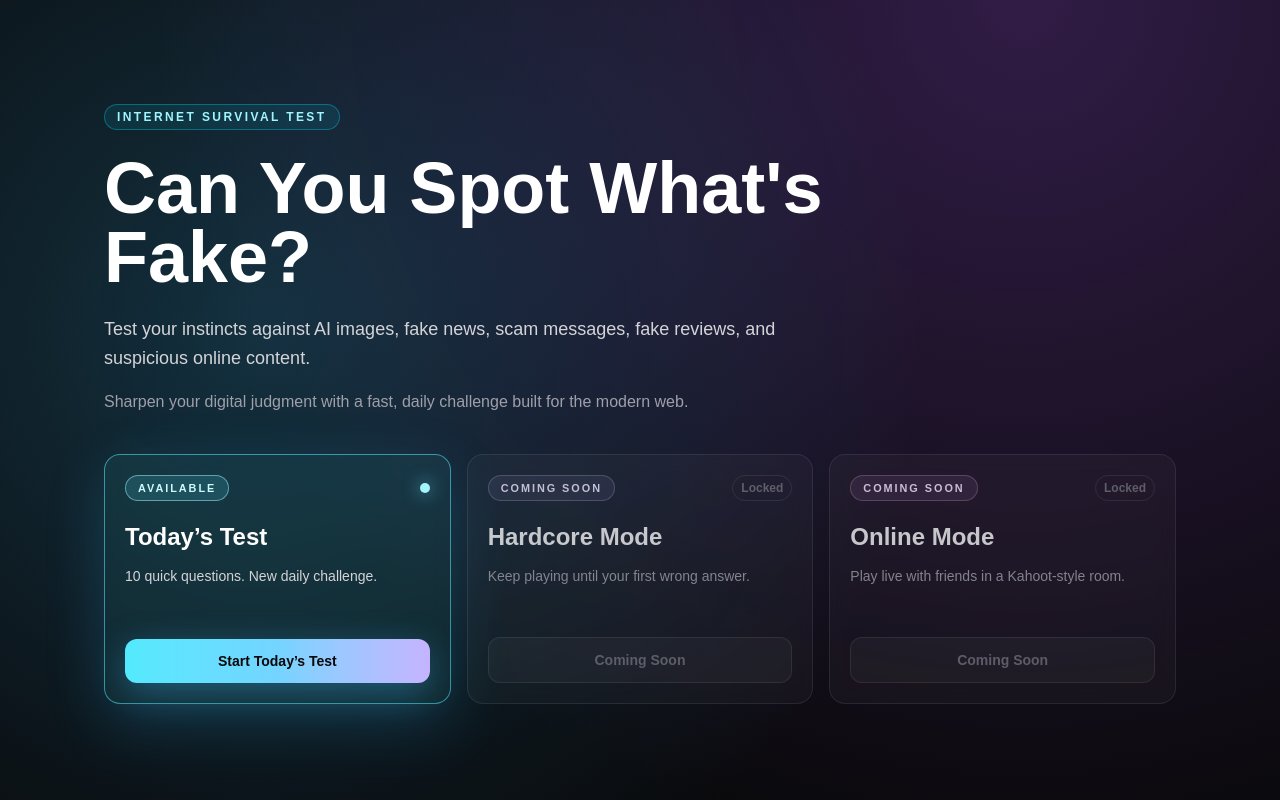
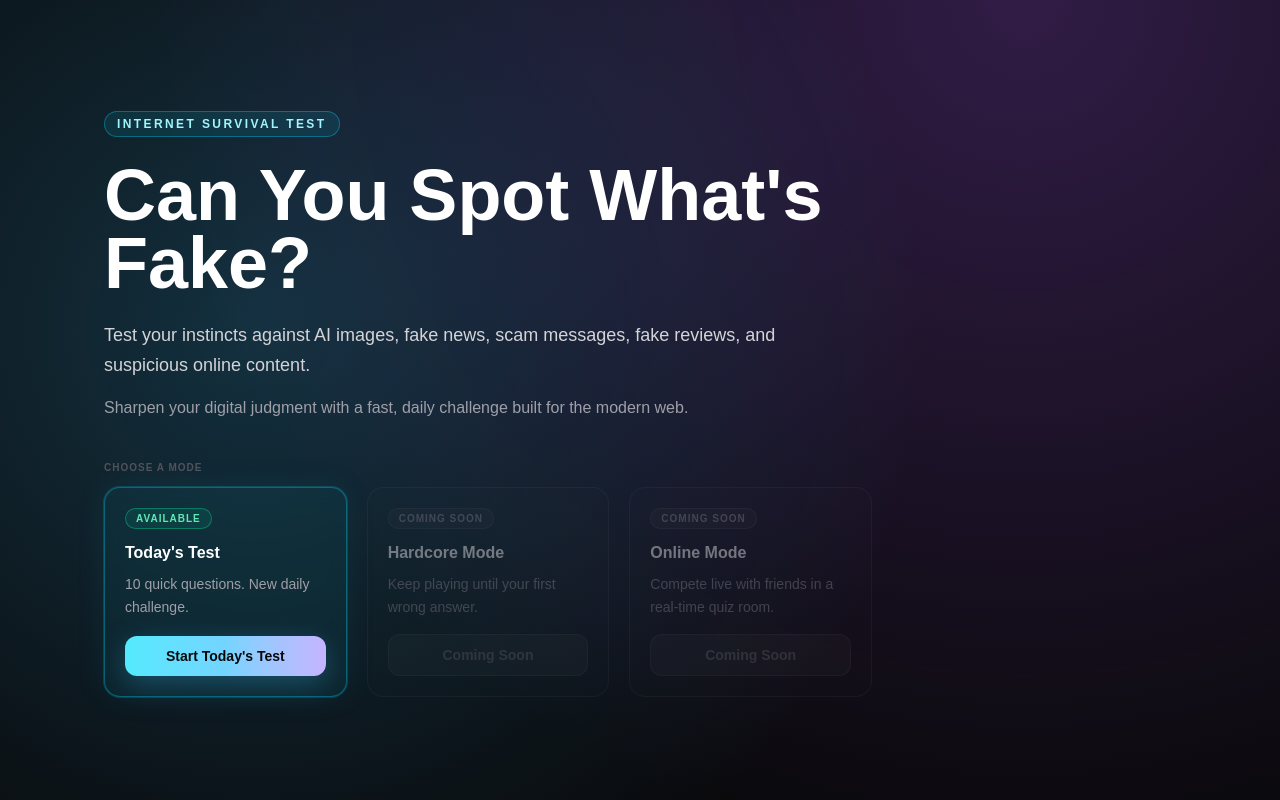
Before and after one commit to umutcanbirbir/fake-real-quiz, a Next.js app: page / in a window 1280 px wide. Shown: the top 800 px of the page. Built offline with nearby package versions, Linux system fonts and the light colour scheme.

Commit message:
Refine landing page mode selector

```diff
--- a/app/page.tsx
+++ b/app/page.tsx
@@ -34,6 +34,8 @@ export default function Home() {
     <main className="relative min-h-screen overflow-hidden bg-zinc-950 text-zinc-100">
       <div className="pointer-events-none absolute inset-0 bg-[radial-gradient(circle_at_20%_20%,rgba(56,189,248,0.22),transparent_40%),radial-gradient(circle_at_80%_0%,rgba(168,85,247,0.25),transparent_45%),radial-gradient(circle_at_50%_100%,rgba(236,72,153,0.16),transparent_40%)]" />
       <div className="relative mx-auto flex w-full max-w-6xl flex-col gap-14 px-5 pb-16 pt-10 sm:px-8 sm:pt-14 lg:gap-20 lg:px-10 lg:pt-16">
+
+        {/* Hero */}
         <section className="flex min-h-[85vh] flex-col items-start justify-center">
           <p className="rounded-full border border-cyan-400/35 bg-cyan-400/10 px-3 py-1 text-xs font-semibold uppercase tracking-[0.2em] text-cyan-200">
             Internet Survival Test
@@ -48,72 +50,114 @@ export default function Home() {
           <p className="mt-4 text-sm text-zinc-400 sm:text-base">
             Sharpen your digital judgment with a fast, daily challenge built for the modern web.
           </p>
-          <div className="mt-10 grid w-full gap-4 lg:grid-cols-3">
-            <article className="relative flex min-h-[250px] flex-col rounded-2xl border border-cyan-300/55 bg-cyan-300/[0.08] p-5 shadow-[0_18px_60px_rgba(56,189,248,0.2)] backdrop-blur">
-              <div className="flex items-center justify-between gap-3">
-                <span className="rounded-full border border-cyan-200/50 bg-cyan-300/15 px-3 py-1 text-[0.68rem] font-bold uppercase tracking-[0.18em] text-cyan-100">
+
+          {/* Game mode selector */}
+          <div className="mt-10 w-full sm:max-w-3xl">
+            <p className="mb-3 text-[10px] font-bold uppercase tracking-widest text-zinc-600">
+              Choose a mode
+            </p>
+
+            {/*
+              Mobile  → stacked compact rows; entire Today's Test row is a tap target.
+              Desktop → 3-column card grid; Today's Test gets a ring + glow.
+            */}
+            <div className="flex flex-col gap-2 sm:grid sm:grid-cols-3 sm:gap-5">
+
+              {/* ── Today's Test ── full row is a link on mobile for large tap target */}
+              <Link
+                href="/quiz"
+                className="group flex items-center gap-3 border-l-2 border-cyan-400 bg-cyan-400/[0.06] py-3 pl-3.5 pr-4 backdrop-blur transition hover:bg-cyan-400/[0.12]
+                           sm:flex-col sm:items-start sm:gap-0 sm:rounded-2xl sm:border sm:border-cyan-400/35 sm:bg-cyan-400/[0.06] sm:p-5
+                           sm:ring-1 sm:ring-cyan-400/20 sm:shadow-[0_0_32px_rgba(56,189,248,0.08)] sm:hover:border-cyan-300/60 sm:hover:ring-cyan-400/30"
+              >
+                {/* Mobile: glowing status dot */}
+                <div className="h-2 w-2 shrink-0 rounded-full bg-emerald-400 shadow-[0_0_7px_rgba(52,211,153,0.9)] sm:hidden" />
+
+                {/* Desktop: status badge */}
+                <span className="hidden sm:mb-3 sm:inline-flex w-fit rounded-full border border-emerald-400/40 bg-emerald-400/10 px-2.5 py-0.5 text-[10px] font-bold uppercase tracking-widest text-emerald-300">
                   Available
                 </span>
-                <span className="h-2.5 w-2.5 rounded-full bg-cyan-200 shadow-[0_0_18px_rgba(103,232,249,0.9)]" />
-              </div>
-              <h2 className="mt-5 text-2xl font-black text-white">Today&rsquo;s Test</h2>
-              <p className="mt-3 text-sm leading-relaxed text-zinc-300">
+
+                {/* Text */}
+                <div className="min-w-0 flex-1">
+                  <p className="text-sm font-bold text-white sm:text-base sm:font-black">
+                    Today&apos;s Test
+                  </p>
+                  <p className="mt-0.5 truncate text-xs text-zinc-400 sm:mt-2 sm:whitespace-normal sm:text-sm sm:leading-relaxed">
                     10 quick questions. New daily challenge.
                   </p>
-              <Link
-                href="/quiz"
-                className="mt-auto inline-flex items-center justify-center rounded-xl bg-gradient-to-r from-cyan-300 via-sky-300 to-violet-300 px-5 py-3 text-sm font-extrabold text-zinc-950 shadow-[0_10px_35px_rgba(56,189,248,0.35)] transition hover:scale-[1.01] hover:brightness-105"
-              >
-                Start Today&rsquo;s Test
+                </div>
+
+                {/* Mobile: arrow indicator */}
+                <span className="shrink-0 text-sm font-bold text-cyan-300 sm:hidden">→</span>
+
+                {/* Desktop: gradient button */}
+                <span className="mt-4 hidden w-full rounded-xl bg-gradient-to-r from-cyan-300 via-sky-300 to-violet-300 px-4 py-2.5 text-center text-sm font-extrabold text-zinc-950 shadow-[0_8px_28px_rgba(56,189,248,0.28)] transition group-hover:brightness-105 sm:block">
+                  Start Today&apos;s Test
+                </span>
               </Link>
-            </article>
 
-            <article className="flex min-h-[250px] flex-col rounded-2xl border border-white/10 bg-white/[0.045] p-5 opacity-80 backdrop-blur">
-              <div className="flex items-center justify-between gap-3">
-                <span className="rounded-full border border-violet-200/25 bg-violet-300/10 px-3 py-1 text-[0.68rem] font-bold uppercase tracking-[0.18em] text-violet-100">
+              {/* ── Hardcore Mode ── locked */}
+              <div className="flex items-center gap-3 border-l-2 border-zinc-700/60 bg-white/[0.015] py-3 pl-3.5 pr-4 opacity-50
+                              sm:flex-col sm:items-start sm:gap-0 sm:rounded-2xl sm:border sm:border-white/[0.07] sm:bg-white/[0.02] sm:p-5">
+
+                <div className="h-2 w-2 shrink-0 rounded-full bg-zinc-600 sm:hidden" />
+                <span className="hidden sm:mb-3 sm:inline-flex w-fit rounded-full border border-zinc-600/40 bg-zinc-700/20 px-2.5 py-0.5 text-[10px] font-bold uppercase tracking-widest text-zinc-500">
                   Coming Soon
                 </span>
-                <span className="rounded-full border border-white/10 px-2 py-1 text-xs font-semibold text-zinc-500">
-                  Locked
-                </span>
-              </div>
-              <h2 className="mt-5 text-2xl font-black text-zinc-100">Hardcore Mode</h2>
-              <p className="mt-3 text-sm leading-relaxed text-zinc-400">
+
+                <div className="min-w-0 flex-1">
+                  <p className="text-sm font-bold text-zinc-300 sm:text-base sm:font-black">
+                    Hardcore Mode
+                  </p>
+                  <p className="mt-0.5 truncate text-xs text-zinc-500 sm:mt-2 sm:whitespace-normal sm:text-sm sm:leading-relaxed">
                     Keep playing until your first wrong answer.
                   </p>
+                </div>
+
+                <span className="shrink-0 text-xs font-bold text-zinc-600 sm:hidden">Soon</span>
+
                 <button
-                type="button"
                   disabled
-                className="mt-auto inline-flex cursor-not-allowed items-center justify-center rounded-xl border border-white/10 bg-white/[0.04] px-5 py-3 text-sm font-extrabold text-zinc-500"
+                  className="mt-4 hidden w-full cursor-not-allowed rounded-xl border border-white/[0.07] bg-white/[0.04] px-4 py-2.5 text-sm font-bold text-zinc-600 sm:block"
                 >
                   Coming Soon
                 </button>
-            </article>
+              </div>
 
-            <article className="flex min-h-[250px] flex-col rounded-2xl border border-white/10 bg-white/[0.045] p-5 opacity-80 backdrop-blur">
-              <div className="flex items-center justify-between gap-3">
-                <span className="rounded-full border border-fuchsia-200/25 bg-fuchsia-300/10 px-3 py-1 text-[0.68rem] font-bold uppercase tracking-[0.18em] text-fuchsia-100">
+              {/* ── Online Mode ── locked */}
+              <div className="flex items-center gap-3 border-l-2 border-zinc-700/60 bg-white/[0.015] py-3 pl-3.5 pr-4 opacity-50
+                              sm:flex-col sm:items-start sm:gap-0 sm:rounded-2xl sm:border sm:border-white/[0.07] sm:bg-white/[0.02] sm:p-5">
+
+                <div className="h-2 w-2 shrink-0 rounded-full bg-zinc-600 sm:hidden" />
+                <span className="hidden sm:mb-3 sm:inline-flex w-fit rounded-full border border-zinc-600/40 bg-zinc-700/20 px-2.5 py-0.5 text-[10px] font-bold uppercase tracking-widest text-zinc-500">
                   Coming Soon
                 </span>
-                <span className="rounded-full border border-white/10 px-2 py-1 text-xs font-semibold text-zinc-500">
-                  Locked
-                </span>
+
+                <div className="min-w-0 flex-1">
+                  <p className="text-sm font-bold text-zinc-300 sm:text-base sm:font-black">
+                    Online Mode
+                  </p>
+                  <p className="mt-0.5 truncate text-xs text-zinc-500 sm:mt-2 sm:whitespace-normal sm:text-sm sm:leading-relaxed">
+                    Compete live with friends in a real-time quiz room.
+                  </p>
                 </div>
-              <h2 className="mt-5 text-2xl font-black text-zinc-100">Online Mode</h2>
-              <p className="mt-3 text-sm leading-relaxed text-zinc-400">
-                Play live with friends in a Kahoot-style room.
-              </p>
+
+                <span className="shrink-0 text-xs font-bold text-zinc-600 sm:hidden">Soon</span>
+
                 <button
-                type="button"
                   disabled
-                className="mt-auto inline-flex cursor-not-allowed items-center justify-center rounded-xl border border-white/10 bg-white/[0.04] px-5 py-3 text-sm font-extrabold text-zinc-500"
+                  className="mt-4 hidden w-full cursor-not-allowed rounded-xl border border-white/[0.07] bg-white/[0.04] px-4 py-2.5 text-sm font-bold text-zinc-600 sm:block"
                 >
                   Coming Soon
                 </button>
-            </article>
+              </div>
+
+            </div>
           </div>
         </section>
 
+        {/* Category grid */}
         <section className="grid gap-4 sm:grid-cols-2 lg:grid-cols-5">
           {categories.map((category) => (
             <article
@@ -128,6 +172,7 @@ export default function Home() {
           ))}
         </section>
 
+        {/* How it works */}
         <section className="rounded-3xl border border-white/10 bg-zinc-900/70 p-6 sm:p-8">
           <h2 className="text-2xl font-black text-white sm:text-3xl">How it works</h2>
           <div className="mt-6 grid gap-4 sm:grid-cols-3">
@@ -142,8 +187,11 @@ export default function Home() {
           </div>
         </section>
 
+        {/* Bottom CTA */}
         <section className="rounded-3xl border border-cyan-300/20 bg-gradient-to-r from-cyan-500/10 via-sky-500/10 to-violet-500/10 p-7 text-center sm:p-10">
-          <h2 className="text-3xl font-black text-white sm:text-4xl">Ready to challenge your feed instincts?</h2>
+          <h2 className="text-3xl font-black text-white sm:text-4xl">
+            Ready to test your instincts?
+          </h2>
           <p className="mx-auto mt-4 max-w-2xl text-sm leading-relaxed text-zinc-300 sm:text-base">
             Build the habit of spotting deception before it spreads.
           </p>
@@ -154,6 +202,7 @@ export default function Home() {
             Start Today&apos;s Test
           </Link>
         </section>
+
       </div>
     </main>
   );
```
Lines whose indentation alone changed are shown as unchanged.
